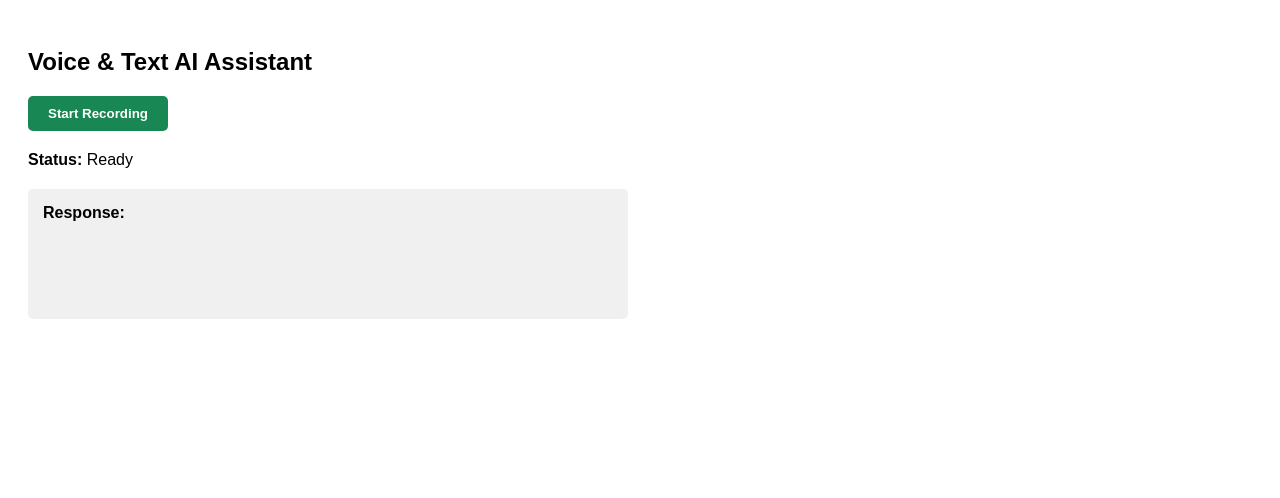
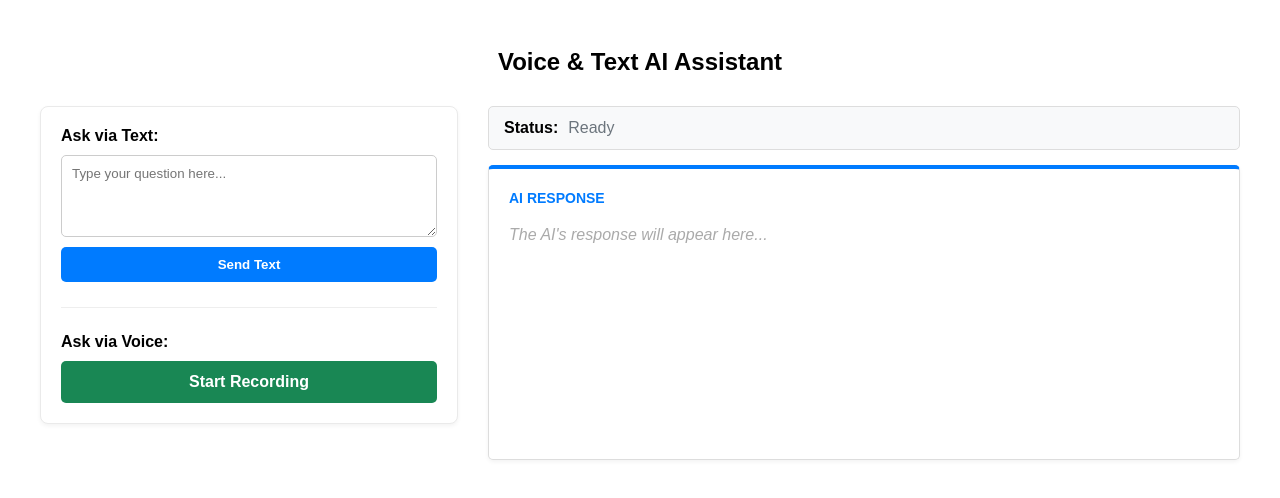
Before and after one commit to sid-ak/cf_ai_assistant, an Angular app in the folder my-angular-app/: page / in a window 1280 px wide. Shown: the top 498 px of the page. Built offline with nearby package versions, Linux system fonts and the light colour scheme.

Commit message:
Implemented text input.

```diff
--- a/my-angular-app/src/app/app.html
+++ b/my-angular-app/src/app/app.html
@@ -1,25 +1,68 @@
-<div style="font-family: sans-serif; padding: 20px; max-width: 600px;">
-  <h2>Voice & Text AI Assistant</h2>
+<div style="font-family: sans-serif; padding: 20px; max-width: 1200px; margin: 0 auto;">
+  <h2 style="text-align: center; margin-bottom: 30px;">Voice & Text AI Assistant</h2>
 
-  <div style="display: flex; gap: 10px; margin-bottom: 20px;">
+  <div style="display: flex; gap: 30px; align-items: flex-start;">
+
+    <div style="flex: 1; background: #ffffff; padding: 20px; border-radius: 8px; border: 1px solid #eaeaea; box-shadow: 0 2px 4px rgba(0,0,0,0.05);">
+
+      <div style="margin-bottom: 20px; display: flex; flex-direction: column; gap: 10px;">
+        <label for="textPrompt"><strong>Ask via Text:</strong></label>
+        <textarea
+          id="textPrompt"
+          [(ngModel)]="textPrompt"
+          rows="4"
+          placeholder="Type your question here..."
+          style="padding: 10px; border-radius: 5px; border: 1px solid #ccc; font-family: inherit; resize: vertical;">
+        </textarea>
+        <button
+          (click)="submitText()"
+          [disabled]="isProcessing() || !textPrompt().trim()"
+          style="padding: 10px; background: #007bff; color: white; border: none; border-radius: 5px; cursor: pointer; font-weight: bold;">
+          Send Text
+        </button>
+      </div>
+
+      <hr style="border: 0; border-top: 1px solid #eee; margin: 25px 0;" />
+
+      <div>
+        <p style="margin-bottom: 10px;"><strong>Ask via Voice:</strong></p>
         <button
           (click)="toggleRecording()"
+          [disabled]="isProcessing() && !isRecording()"
           [style.background]="isRecording() ? '#dc3545' : '#198754'"
-      style="color: white; padding: 10px 20px; border: none; border-radius: 5px; cursor: pointer; font-weight: bold;">
+          style="width: 100%; color: white; padding: 12px 20px; border: none; border-radius: 5px; cursor: pointer; font-weight: bold; font-size: 16px;">
           {{ isRecording() ? 'Stop Recording' : 'Start Recording' }}
         </button>
       </div>
+    </div>
 
-  <p><strong>Status:</strong> {{ status() }}</p>
+    <div style="flex: 2; display: flex; flex-direction: column; gap: 15px;">
+
+      <div style="padding: 12px 15px; background: #f8f9fa; border: 1px solid #ddd; border-radius: 5px; display: flex; align-items: center; gap: 10px;">
+        <strong>Status:</strong>
+        <span [style.color]="status().includes('Failed') ? '#dc3545' : status().includes('Success') ? '#198754' : '#6c757d'">
+          {{ status() }}
+        </span>
+      </div>
 
       @if (transcript()) {
-    <div style="margin-top: 10px; padding: 10px; background: #e9ecef; border-left: 4px solid #6c757d;">
-      <small><strong>You said:</strong> {{ transcript() }}</small>
+        <div style="padding: 15px; background: #e9ecef; border-left: 4px solid #6c757d; border-radius: 0 5px 5px 0;">
+          <small style="color: #495057; text-transform: uppercase; font-weight: bold;">What you asked</small>
+          <p style="margin: 5px 0 0 0; color: #212529;">{{ transcript() }}</p>
         </div>
       }
 
-  <div style="margin-top: 20px; padding: 15px; background: #f0f0f0; border-radius: 5px; min-height: 100px;">
-    <strong>Response:</strong>
-    <p style="white-space: pre-wrap;">{{ aiResponse() }}</p>
+      <div style="padding: 20px; background: #ffffff; border: 1px solid #ddd; border-top: 4px solid #007bff; border-radius: 5px; min-height: 250px; box-shadow: 0 2px 4px rgba(0,0,0,0.05);">
+        <strong style="color: #007bff; text-transform: uppercase; font-size: 14px;">AI Response</strong>
+        <p style="white-space: pre-wrap; margin-top: 15px; line-height: 1.6; color: #333;">
+          @if (aiResponse()) {
+            {{ aiResponse() }}
+          } @else {
+            <span style="color: #aaa; font-style: italic;">The AI's response will appear here...</span>
+          }
+        </p>
+      </div>
+
     </div>
   </div>
+</div>
--- a/my-angular-app/src/app/app.ts
+++ b/my-angular-app/src/app/app.ts
@@ -1,21 +1,42 @@
 import { Component, inject, signal } from '@angular/core';
-import { AiService } from './services/ai'; // Adjust path if necessary
+import { AiService } from './services/ai';
+import { FormsModule } from '@angular/forms';
 
 @Component({
   selector: 'app-root',
   templateUrl: './app.html',
-  styleUrl: './app.scss'
+  styleUrl: './app.scss',
+  imports: [FormsModule]
 })
 export class App {
   private aiService = inject(AiService);
 
+  textPrompt = signal('');
   aiResponse = signal('');
   transcript = signal('');
   status = signal('Ready');
+
   isRecording = signal(false);
+  isProcessing = signal(false);
 
   private mediaRecorder: MediaRecorder | null = null;
   private audioChunks: Blob[] = [];
+
+  submitText() {
+    const promptText = this.textPrompt().trim();
+    if (!promptText) return;
+
+    this.isProcessing.set(true);
+    this.status.set("Processing...");
+    this.transcript.set('');
+    this.aiResponse.set('');
+    this.textPrompt.set('');
+
+    this.aiService.ask(promptText).subscribe({
+      next: (res) => this.handleSuccess(res.response, promptText),
+      error: (err) => this.handleError(err)
+    });
+  }
 
   async toggleRecording() {
     if (this.isRecording()) {
@@ -65,18 +86,29 @@ export class App {
     }
   }
 
-  private processAudio(audioBlob: Blob) {
+private processAudio(audioBlob: Blob) {
     this.aiService.askAudio(audioBlob).subscribe({
-      next: (res) => {
-        this.transcript.set(res.transcript || '');
-        this.aiResponse.set(res.response);
-        this.status.set('Success');
-      },
-      error: (err) => {
-        console.error('API Error:', err);
-        this.aiResponse.set('Request failed.');
-        this.status.set('Failed');
-      }
+      next: (res) => this.handleSuccess(res.response, res.transcript || '', true),
+      error: (err) => this.handleError(err)
     });
   }
+
+  private handleSuccess(response: string, transcriptText: string, isVoice = false) {
+    this.aiResponse.set(response);
+    if (isVoice) {
+      this.transcript.set(transcriptText);
+    } else {
+      // For text requests, we can just echo what they typed as the "transcript"
+      this.transcript.set(transcriptText);
+    }
+    this.status.set('Success!');
+    this.isProcessing.set(false);
+  }
+
+  private handleError(err: any) {
+    console.error('API Error:', err);
+    this.aiResponse.set('Request failed. Check console for details.');
+    this.status.set('Failed');
+    this.isProcessing.set(false);
+  }
 }
```
Also changed, not shown: 1 other file (tests, documents, lock files or other folders). Lines whose indentation alone changed are shown as unchanged.
